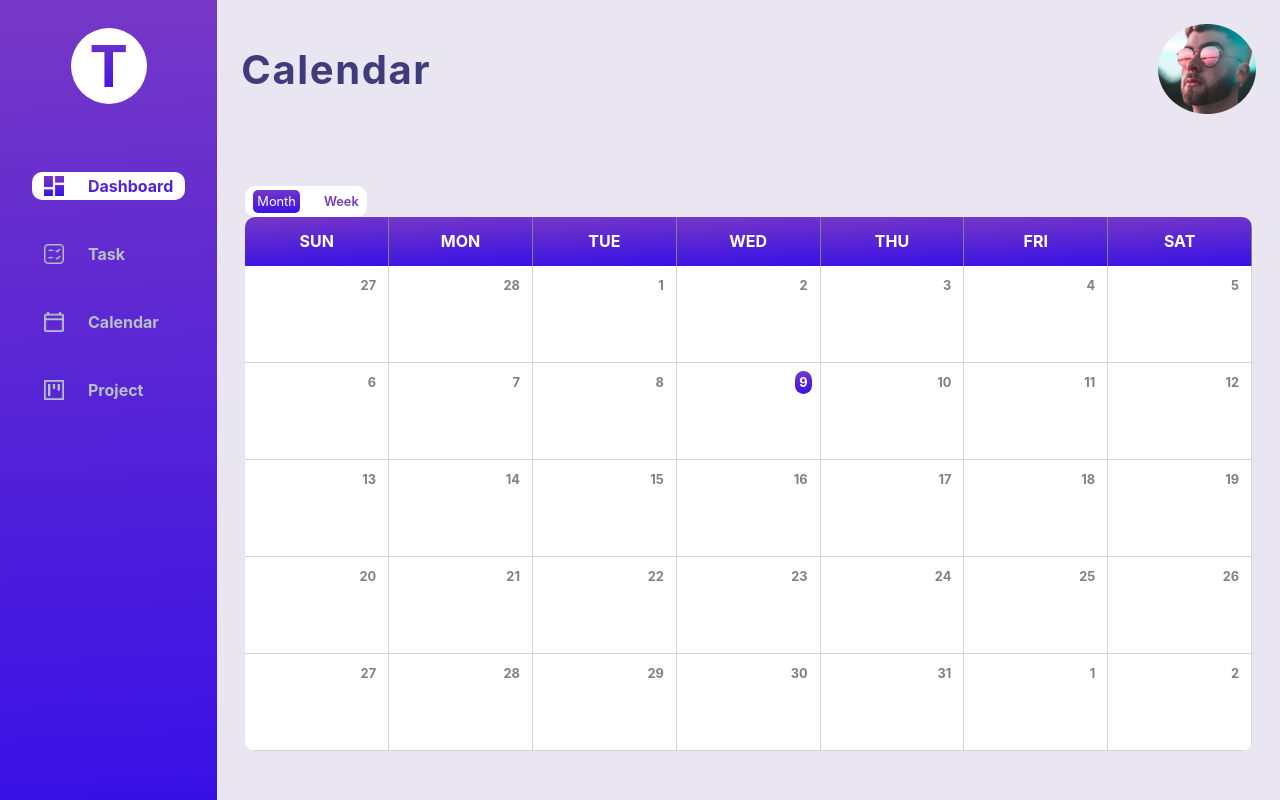
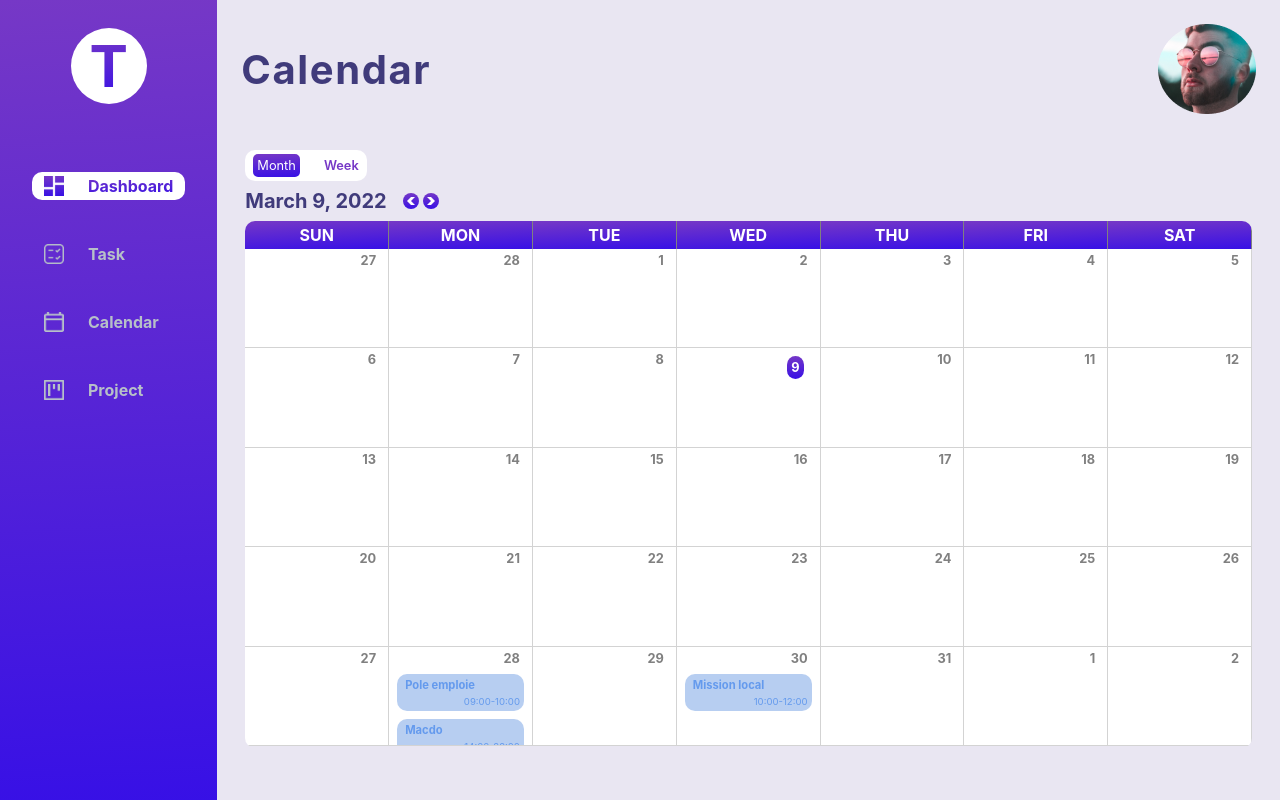
Before and after one commit to nicolasbalao/task-management-app, a React (Create React App) app: page /calendar in a window 1280 px wide. Built offline with nearby package versions, Linux system fonts and the light colour scheme.

Commit message:
Month calendar view done

```diff
--- a/src/context/planningContext.js
+++ b/src/context/planningContext.js
@@ -5,6 +5,7 @@ import {
   startOfMonth,
   startOfWeek,
 } from "date-fns";
+import addMonths from "date-fns/addMonths";
 import React, { createContext, useContext, useState } from "react";
 import { dataset } from "../page/Calendar/planningData";
 
@@ -15,14 +16,28 @@ export const PlanningProvider = ({ children }) => {
   const [currentDate, setCurrentDate] = useState(new Date());
   const [activeDate, setActiveDate] = useState(currentDate);
 
-  const firstDayMonth = startOfWeek(startOfMonth(currentDate));
-  const lastDayMonth = endOfWeek(endOfMonth(currentDate));
+  const firstDayMonth = startOfWeek(startOfMonth(activeDate));
+  const lastDayMonth = endOfWeek(endOfMonth(activeDate));
   const datesOfMonth = eachDayOfInterval({
     start: firstDayMonth,
     end: lastDayMonth,
   });
 
   const nameOfDay = ["SUN", "MON", "TUE", "WED", "THU", "FRI", "SAT"];
+  const nameOfMonth = [
+    "January",
+    "February",
+    "March",
+    "April",
+    "May",
+    "June",
+    "July",
+    "August",
+    "September",
+    "October",
+    "November",
+    "December",
+  ];
 
   //SET UP DATA Planning
   const [data, setData] = useState(dataset);
@@ -36,6 +51,19 @@ export const PlanningProvider = ({ children }) => {
     );
   };
 
+  const addMonthActiveDate = () => {
+    setActiveDate(addMonths(activeDate, 1));
+    console.log("active date: ", activeDate);
+    return;
+  };
+
+  const subMonthActiveDate = () => {
+    setActiveDate(addMonths(activeDate, -1));
+    return;
+  };
+
+
+
   return (
     <PlanningContext.Provider
       value={{
@@ -46,8 +74,11 @@ export const PlanningProvider = ({ children }) => {
         setActiveDate,
         usePlanningContext,
         nameOfDay,
+        nameOfMonth,
         sameDate,
         activeDate,
+        addMonthActiveDate,
+        subMonthActiveDate,
       }}
     >
       {children}
--- a/src/page/Calendar/CalendarPage.js
+++ b/src/page/Calendar/CalendarPage.js
@@ -4,13 +4,16 @@ import Header from "../../components/Header/Header";
 import styled from "styled-components";
 import { usePlanningContext } from "../../context/planningContext";
 import CalendarMonth from "./components/CalendarMonth";
+import chevron from "../../assets/chevron.png";
 
 const Content = styled.div`
   display: flex;
   flex-direction: column;
 
+  gap: 1rem;
+
   padding: 1rem 3.5rem;
-  padding-top: 6rem;
+  padding-top: 1.5rem;
 `;
 
 const ViewContainer = styled.div`
@@ -52,24 +55,39 @@ const DateContainer = styled.div`
 `;
 
 const DateLabel = styled.span`
-  font-size: 2rem;
+  font-size: 2.5rem;
   font-weight: 700;
+  color: #403b7b;
 `;
 
 const DateChangeContainer = styled.div`
   display: flex;
   align-items: center;
-  gap: 1rem;
+  gap: 0.5rem;
 `;
 
 const DateChange = styled.div`
   color: white;
   border-radius: 50%;
+  background-image: linear-gradient(177deg, #7638c6 0%, #3710e6 100.41%);
+  text-align: center;
+
+  display: flex;
+  justify-content: center;
+  align-items: center;
+
+  width: 1rem;
+  height: 1rem;
+
+  padding: 0.5rem;
+
+  cursor: pointer;
 `;
 
 function Calendar() {
   const [monthView, setMonthView] = useState(true);
-
+  const { activeDate, nameOfMonth, addMonthActiveDate, subMonthActiveDate } =
+    usePlanningContext();
 
   return (
     <div className="calendarPage">
@@ -96,6 +114,19 @@ function Calendar() {
             </>
           )}
         </ViewContainer>
+        <DateContainer>
+          <DateLabel>{`${
+            nameOfMonth[activeDate.getMonth()]
+          } ${activeDate.getDate()}, ${activeDate.getFullYear()}`}</DateLabel>
+          <DateChangeContainer>
+            <DateChange onClick={() => subMonthActiveDate()}>
+              <img src={chevron} />
+            </DateChange>
+            <DateChange onClick={() => addMonthActiveDate()}>
+              <img src={chevron} style={{ transform: "rotate(180deg)" }} />
+            </DateChange>
+          </DateChangeContainer>
+        </DateContainer>
         <CalendarMonth />
       </Content>
     </div>
--- a/src/page/Calendar/components/CalendarMonth.js
+++ b/src/page/Calendar/components/CalendarMonth.js
@@ -2,11 +2,12 @@ import { isSameDay } from "date-fns";
 import React from "react";
 import styled from "styled-components";
 import { usePlanningContext } from "../../../context/planningContext";
+import EventDays from "./EventDays";
 
 const CalendarContainer = styled.div`
   display: grid;
   grid-template-columns: repeat(7, 1fr);
-  grid-template-rows: 0.5fr repeat(4, 1fr);
+  grid-template-rows: 0.3fr repeat(4, 1fr);
 
   border-radius: 10px;
   overflow: hidden;
@@ -26,19 +27,22 @@ const NameDay = styled.div`
   border-right: 1px solid grey;
 `;
 
-const TestDate = styled.div`
-  min-height: 12rem;
+const DayContainer = styled.div`
+  height: 12rem;
 
+  padding: 0 1rem 0.3rem;
+  overflow: auto;
   display: flex;
   flex-direction: column;
 
+  scrollbar-width: none;
   background-color: white;
 
   border-right: 1px solid lightgrey;
   border-bottom: 1px solid lightgrey;
 `;
 
-const TestDateDate = styled.span`
+const DayDate = styled.span`
   align-self: flex-end;
   font-size: 1.6rem;
   font-weight: 700;
@@ -51,10 +55,10 @@ const TestDateDate = styled.span`
   border-radius: 10px;
   cursor: pointer;
 
-  margin: 1rem;
+  margin-bottom: 0.5rem;
 `;
 
-const TestDateDateCurrent = styled.span`
+const DayDateCurrent = styled.span`
   align-self: flex-end;
   font-size: 1.6rem;
   font-weight: 700;
@@ -75,6 +79,7 @@ function CalendarMonth() {
     currentDate,
     setActiveDate,
     activeDate,
+    data,
   } = usePlanningContext();
 
   return (
@@ -82,26 +87,41 @@ function CalendarMonth() {
       {nameOfDay.map((name) => (
         <NameDay key={name}>{name}</NameDay>
       ))}
-      {datesOfMonth.map((date) => (
-        <TestDate>
+      {datesOfMonth.map((date, index) => (
+        <DayContainer key={`day ${index}`}>
           {sameDate(currentDate, date) ? (
-            <TestDateDateCurrent
+            <DayDateCurrent
               onClick={() => setActiveDate(date)}
               date={date}
               activeDate={activeDate}
             >
               {date.getDate()}
-            </TestDateDateCurrent>
+            </DayDateCurrent>
           ) : (
-            <TestDateDate
+            <DayDate
               onClick={() => setActiveDate(date)}
               date={date}
               activeDate={activeDate}
             >
               {date.getDate()}
-            </TestDateDate>
+            </DayDate>
           )}
-        </TestDate>
+          {data.dates.map((dataDate) => {
+            if (
+              dataDate.date.getDate() === date.getDate() &&
+              dataDate.date.getMonth() === date.getMonth()
+            ) {
+              console.log("data: ", data);
+              console.log("date of month", datesOfMonth);
+              return dataDate.events.map((eventId, index) => (
+                <EventDays
+                  key={`event ${date.getDate()} ${index}`}
+                  data={data.events[eventId]}
+                />
+              ));
+            }
+          })}
+        </DayContainer>
       ))}
     </CalendarContainer>
   );
--- /dev/null
+++ b/src/page/Calendar/components/EventDays.js
@@ -0,0 +1,49 @@
+import React from "react";
+import styled from "styled-components";
+
+const EventContainer = styled.div`
+  background-color: #b7cef1;
+  border-radius: 10px;
+
+  padding: 0.5rem;
+  margin-bottom: 1rem;
+
+  display: flex;
+  flex-direction: column;
+
+  gap: 0.5rem;
+
+  cursor: pointer;
+
+
+`;
+
+const EventTitle = styled.span`
+  font-size: 1.4rem;
+  color: #649aed;
+  font-weight: 700;
+
+  margin: 0 0.5rem;
+`;
+
+const EventTimes = styled.span`
+  color: #649aed;
+  font-size: 1.2rem;
+
+  align-self: flex-end;
+`;
+
+function EventDays({ data }) {
+  return (
+    <EventContainer>
+      <EventTitle>{data.title}</EventTitle>
+      {/* {event.from !== "" && (
+        <EventTimes>{`${event.from}-${event.to}`}</EventTimes>
+      )} */}
+
+      <EventTimes>{`${data.from}-${data.to}`}</EventTimes>
+    </EventContainer>
+  );
+}
+
+export default EventDays;
--- a/src/page/Calendar/planningData.js
+++ b/src/page/Calendar/planningData.js
@@ -1,21 +1,21 @@
 export const dataset = {
-  rdv: {
-    "rdv-1": {
-      id: "rdv-1",
+  events: {
+    "event-1": {
+      id: "event-1",
       title: "Pole emploie",
       description: "rdv",
       from: "09:00",
       to: "10:00",
     },
-    "rdv-2": {
-      id: "rdv-2",
+    "event-2": {
+      id: "event-2",
       title: "Macdo",
       description: "interview",
       from: "14:00",
       to: "22:00",
     },
-    "rdv-3": {
-      id: "rdv-3",
+    "event-3": {
+      id: "event-3",
       title: "Mission local",
       description: "rdv",
       from: "10:00",
@@ -24,12 +24,12 @@ export const dataset = {
   },
   dates: [
     {
-      date: new Date("28/03/2022"),
-      rdv: ["rdv-1", "rdv-2"],
+      date: new Date(2022, 2, 28),
+      events: ["event-1", "event-2", "event-3"],
     },
     {
-      date: new Date("30/03/2022"),
-      rdv: ["rdv-3"],
+      date: new Date(2022, 2, 30),
+      events: ["event-3"],
     },
   ],
 };
```
Also changed, not shown: src/assets/chevron.png (added).
